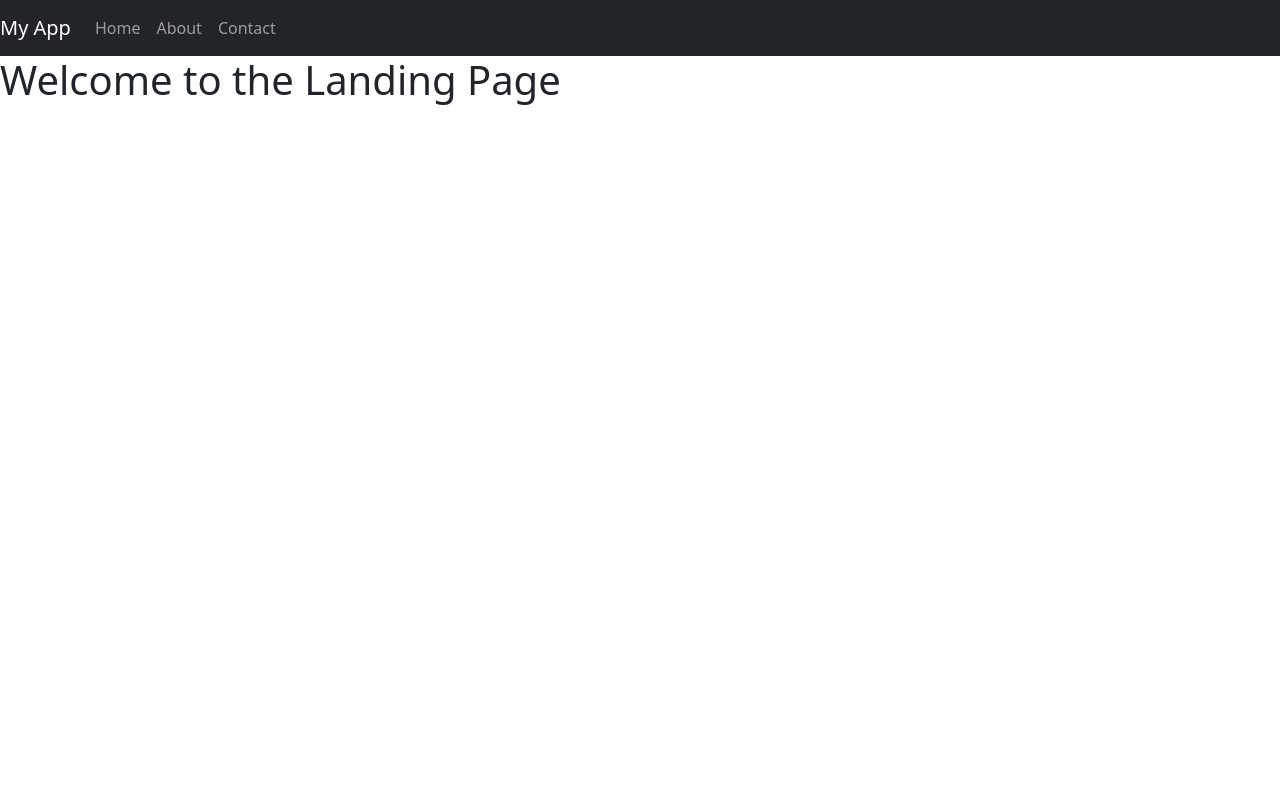
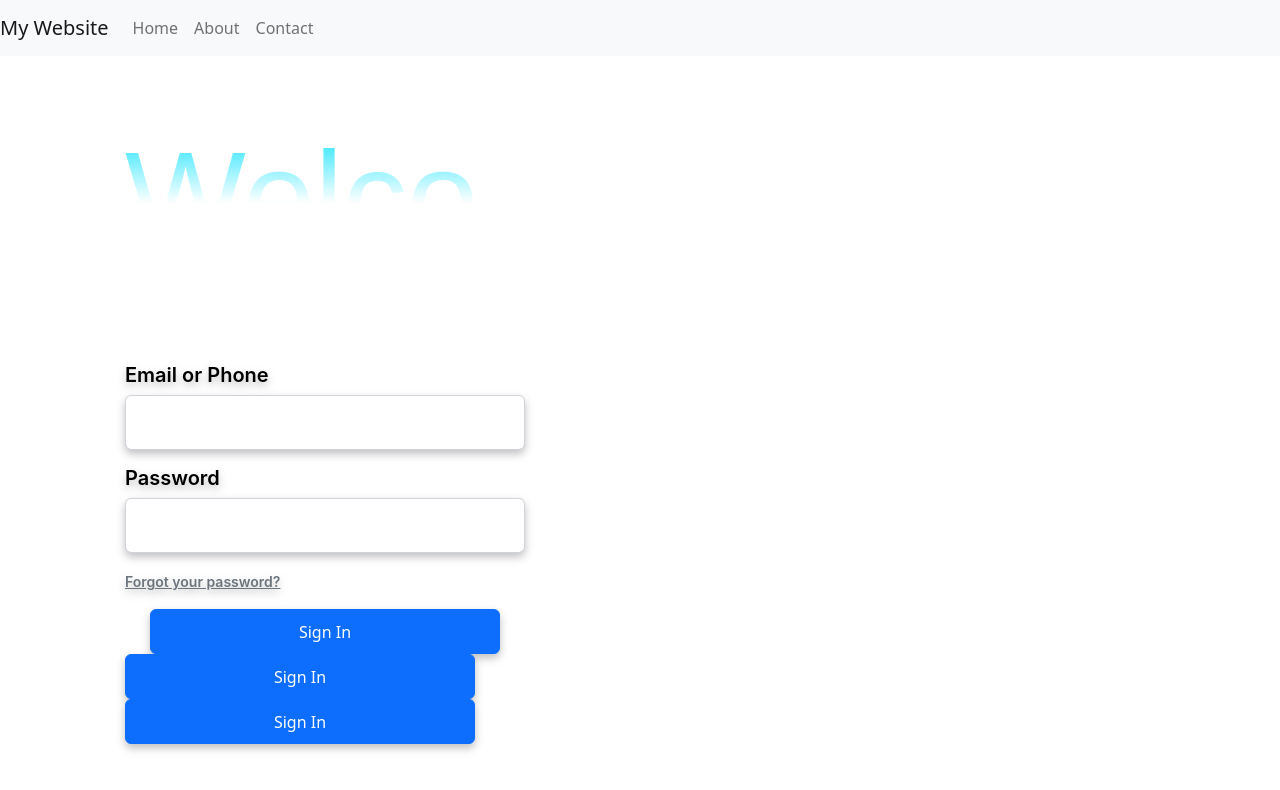
Before and after one commit to pongsaphakmw/DME-Show-Project, a React (Create React App) app in the folder client/: page / in a window 1280 px wide. Shown: the top 790 px of the page. Built offline with nearby package versions, Linux system fonts and the light colour scheme.

Commit message:
fontend_update
Landing page.js
Landing page.css

```diff
--- /dev/null
+++ b/client/src/LandingPage.css
@@ -0,0 +1,82 @@
+.Boxuser_password {
+    width: 400px;
+    height: 532px;
+    margin: 0 auto;
+    margin-left: 125px;
+    filter: drop-shadow(0px 4px 4px rgba(0, 0, 0, 0.25));
+}
+
+.box_sizing {
+    box-sizing: border-box;
+    width: 100%;
+    height: 55px;
+    margin-bottom: 1rem;
+    padding: 0.5rem;
+    border: 1px solid #000000;
+    border-radius: 20px;
+    background: #ffffff;
+}
+
+.textbox {
+    font-family: 'Inter', sans-serif;
+    font-weight: 600;
+    font-size: 20px;
+    line-height: 24px;
+    text-align: center;
+    color: #000000;
+}
+
+.textforgotpassword {
+    font-family: 'Inter', sans-serif;
+    font-weight: 600;
+    font-size: 14px;
+    line-height: 17px;
+    text-align: center;
+    text-decoration-line: underline;
+    color: #000000;
+}
+
+.title {
+    width: 355px;
+    height: 115px;
+    margin: 0 auto;
+    margin-bottom: 10rem;
+    margin-left: 125px;
+    padding-top: 2rem;
+    font-family: 'PSL Omyim Pro', sans-serif;
+    font-weight: 400;
+    font-size: 128px;
+    line-height: 154px;
+    background: linear-gradient(180deg, #00e0ff 29.5%, rgba(255, 255, 255, 0) 100%);
+    -webkit-background-clip: text;
+    -webkit-text-fill-color: transparent;
+    background-clip: text;
+}
+.box_signin{
+
+    width: 350px;
+    height: 45px;
+    top: 588px;
+    margin-left: 25px;
+    background: #006BCD;
+    border-radius: 30px;
+}
+.box_sigout{
+    box-sizing: border-box;
+
+
+    width: 350px;
+    height: 45px;
+    left: 158px;
+    top: 729px;
+
+
+    border: 1px solid #000000;
+    border-radius: 30px;
+}
+.navbar {
+    margin-bottom: 2rem;
+  }
+.item {
+    margin-right: 0atuo;
+}
--- a/client/src/LandingPage.js
+++ b/client/src/LandingPage.js
@@ -2,16 +2,63 @@ import './App.css';
 import React, { useState, useEffect } from 'react';
 import axios from 'axios';
 import Navigation from './NavBar.js';
+import './LandingPage.css';
+import Button from 'react-bootstrap/Button';
+import Form from 'react-bootstrap/Form';
+import Container from 'react-bootstrap/Container';
+import Row from 'react-bootstrap/Row';
+import Col from 'react-bootstrap/Col';
+import Navbar from 'react-bootstrap/Navbar';
+import Nav from 'react-bootstrap/Nav';
 
-function LandingPageApp(){
+
+function LandingPageApp() {
     return (
-        <div>
-            <Navigation />
-            <div className="landingPage">
-                <h1>Welcome to the Landing Page</h1>
-            </div>
+      <div>
+          <Navbar className ="navbar" bg="light" expand="lg">
+            <Navbar.Brand href="#">My Website</Navbar.Brand>
+                <Navbar.Toggle aria-controls="basic-navbar-nav" />
+                <Navbar.Collapse id="basic-navbar-nav">
+                    <Nav className="mr-auto">
+                    <Nav.Link href="#">Home</Nav.Link>
+                    <Nav.Link href="#">About</Nav.Link>
+                    <Nav.Link href="#">Contact</Nav.Link>
+                    </Nav>
+            </Navbar.Collapse>
+        </Navbar>
+        <h1 className="title">
+            Welcome
+        </h1>
+        <div className="Boxuser_password">
+          <Form>
+            <Form.Group className="mb-3" controlId="formBasicEmail">
+              <Form.Label className="textbox">Email or Phone</Form.Label>
+              <Form.Control className="box_sizing" type="email" />
+            </Form.Group>
+
+            <Form.Group className="mb-3" controlId="formBasicPassword">
+              <Form.Label className="textbox">Password</Form.Label>
+              <Form.Control type="password" className="box_sizing" />
+              <Form.Text className="textforgotpassword">Forgot your password?</Form.Text>
+            </Form.Group>
+
+            <Button className ="box_signin" variant="primary" type="submit">
+              Sign In
+            </Button>
+            <Button className ="box_sigout" variant="primary" type="submit">
+              Sign In
+            </Button>
+            <Button className ="box_sigout" variant="primary" type="submit">
+              Sign In
+            </Button>
+
+
+
+
+          </Form>
         </div>
-    )
+      </div>
+    );
 }
 
 export default LandingPageApp;
```
